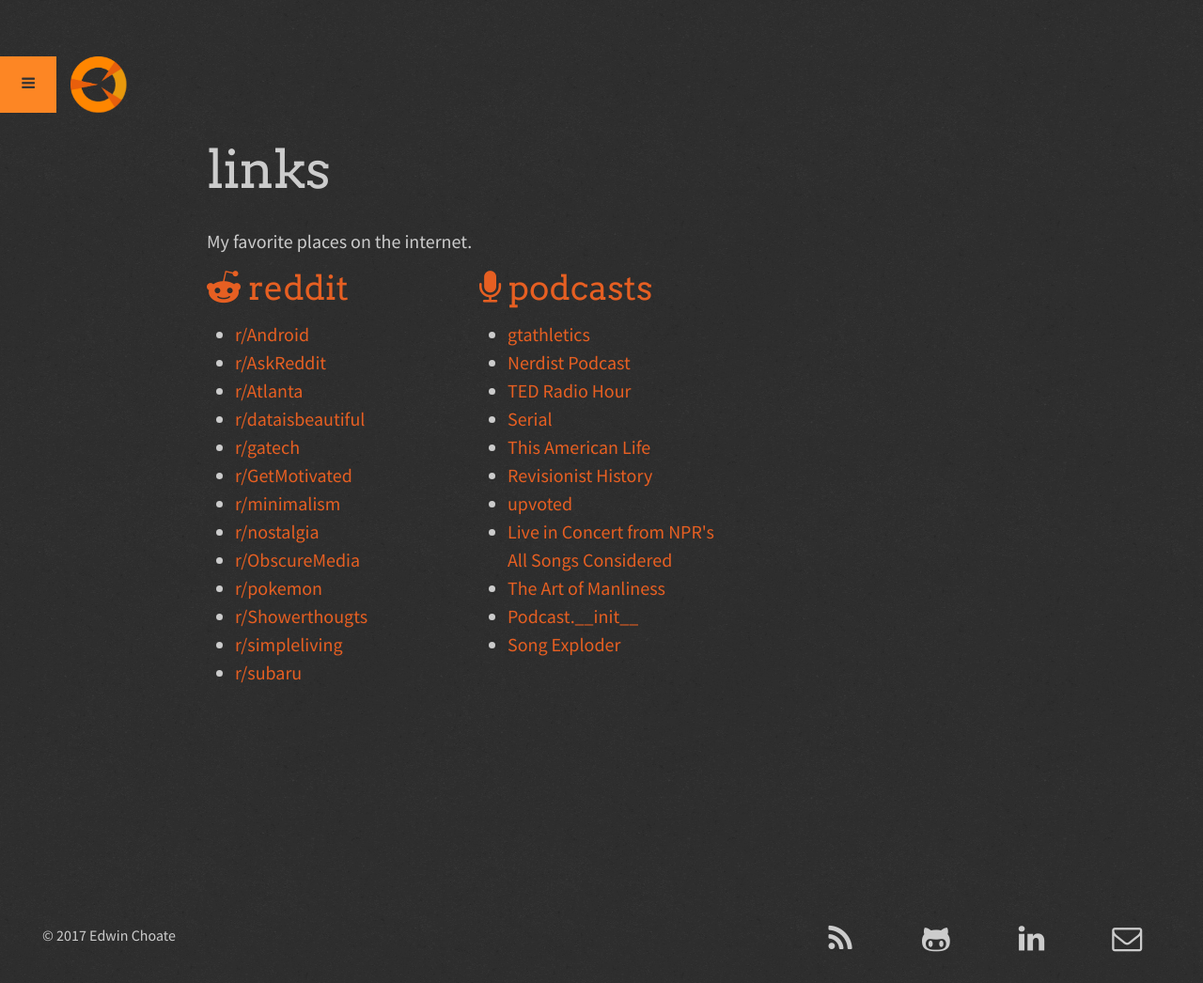
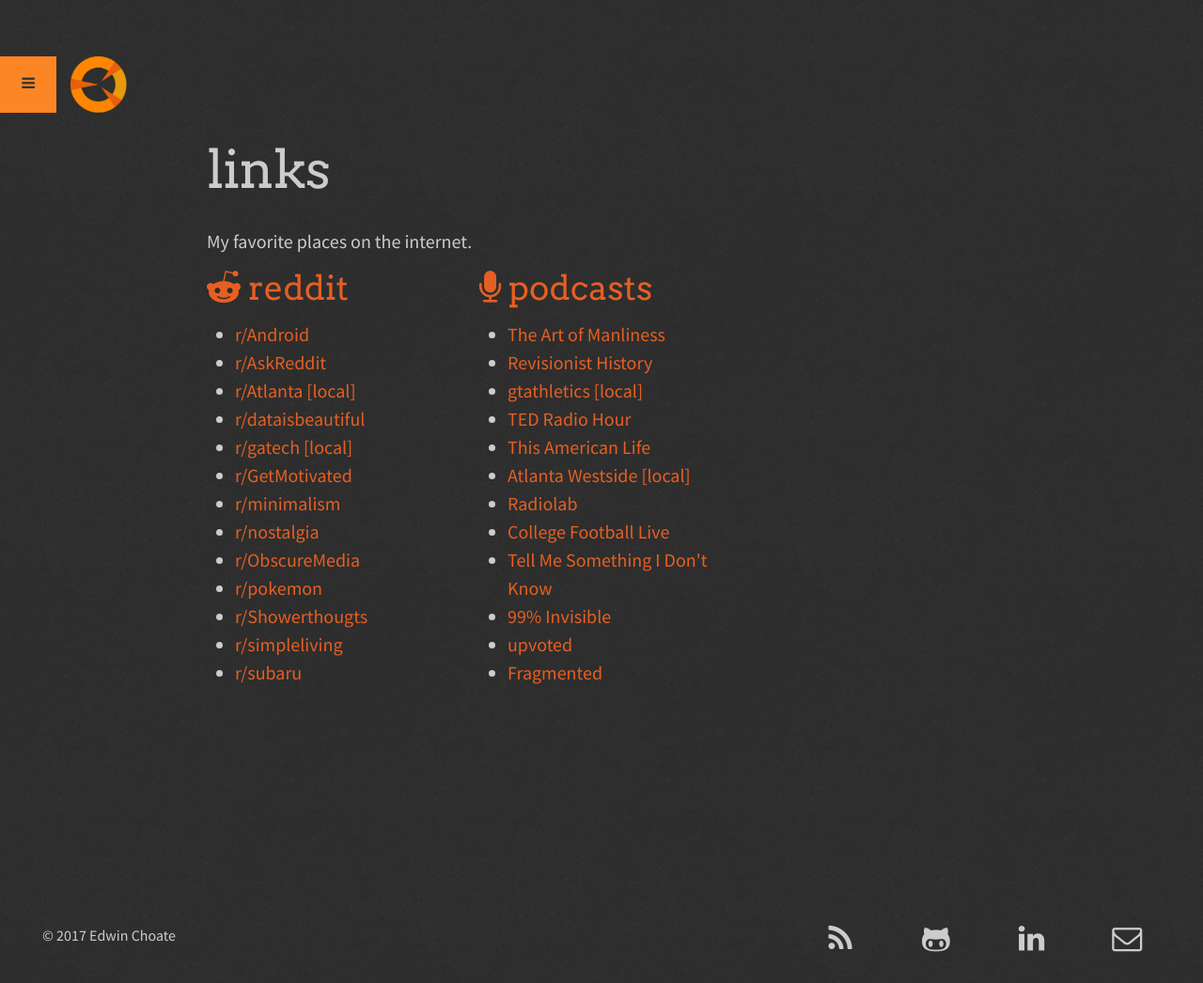
Before and after one commit to edwinchoate/edwinchoate.github.io, a Jekyll site: the page built from links.md, in a window 1280 px wide. Shown: the whole page at 94% size. Built offline with Jekyll 4.4.1, drawn with Linux system fonts in a browser that asks for light colours.

Commit message:
updates podcasts list

```diff
--- a/links.md
+++ b/links.md
@@ -11,9 +11,9 @@
   <ul>
     <li><a href="https://www.reddit.com/r/Android/">r/Android</a></li>
     <li><a href="https://www.reddit.com/r/AskReddit/">r/AskReddit</a></li>
-    <li><a href="https://www.reddit.com/r/Atlanta/">r/Atlanta</a></li>
+    <li><a href="https://www.reddit.com/r/Atlanta/">r/Atlanta [local]</a></li>
     <li><a href="https://www.reddit.com/r/dataisbeautiful/">r/dataisbeautiful</a></li>
-    <li><a href="https://www.reddit.com/r/gatech/">r/gatech</a></li>
+    <li><a href="https://www.reddit.com/r/gatech/">r/gatech [local]</a></li>
     <li><a href="https://www.reddit.com/r/GetMotivated/">r/GetMotivated</a></li>
     <li><a href="https://www.reddit.com/r/minimalism/">r/minimalism</a></li>
     <li><a href="https://www.reddit.com/r/nostalgia/">r/nostalgia</a></li>
@@ -26,16 +26,17 @@
 
 <span class="col-xs-12 col-sm-4"><h1><a href="https://play.pocketcasts.com/"><i class="fa fa-microphone"></i> podcasts</a></h1>
   <ul>
-    <li><a href="http://gtathletics.libsyn.com/">gtathletics</a></li>
-    <li><a href="http://nerdist.com/podcasts/nerdist-podcast-channel/">Nerdist Podcast</a></li>
+    <li><a href="http://www.artofmanliness.com/category/podcast/">The Art of Manliness</a></li>
+    <li><a href="http://revisionisthistory.com/episodes">Revisionist History</a></li>
+    <li><a href="http://gtathletics.libsyn.com/">gtathletics [local]</a></li>
     <li><a href="http://www.npr.org/podcasts/510298/ted-radio-hour">TED Radio Hour</a></li>
-    <li><a href="https://serialpodcast.org/season-one">Serial</a></li>
     <li><a href="https://www.thisamericanlife.org/">This American Life</a></li>
-    <li><a href="http://revisionisthistory.com/episodes">Revisionist History</a></li>
+    <li><a href="http://www.atlantawestside.org/audio/itunes-link/">Atlanta Westside [local]</a></li>
+    <li><a href="http://www.radiolab.org/series/podcasts/">Radiolab</a></li>
+    <li><a href="http://www.espn.com/espnradio/podcast/archive?id=13250702">College Football Live</a></li>
+    <li><a href="http://www.nytimes.com/podcasts/tell-me-something-i-dont-know">Tell Me Something I Don't Know</a></li>
+    <li><a href="http://99percentinvisible.org/episodes/">99% Invisible</a></li>
     <li><a href="https://redditblog.com/podcast/">upvoted</a></li>
-    <li><a href="http://www.npr.org/podcasts/510253/live-in-concert-from-npr-s-all-songs-considered">Live in Concert from NPR's All Songs Considered</a></li>
-    <li><a href="http://www.artofmanliness.com/category/podcast/">The Art of Manliness</a></li>
-    <li><a href="http://podcastinit.com/">Podcast.__init__</a></li>
-    <li><a href="http://songexploder.net/episodes">Song Exploder</a></li>
+    <li><a href="http://fragmentedpodcast.com/category/episodes/">Fragmented</a></li>
   </ul></span>
 <div>
```
